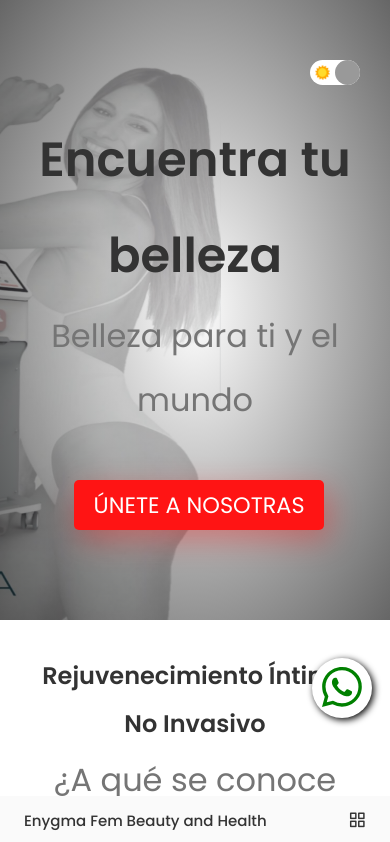
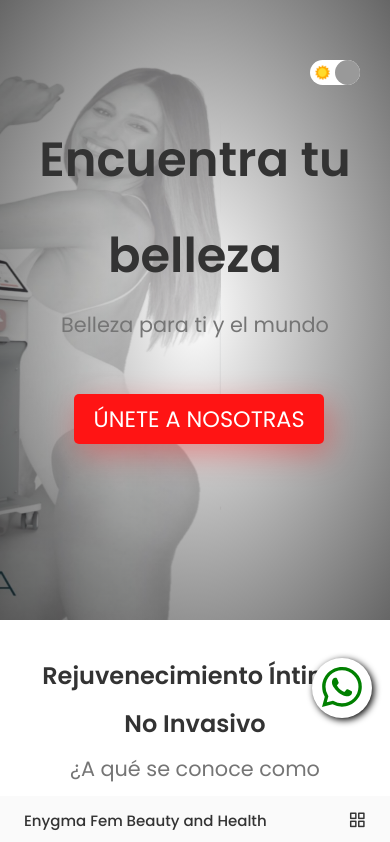
Before and after one commit to Nahuel-199/Enigma-Beaty-Page, a React (Create React App) app: page / in a window 390 px wide. Shown: the top 842 px of the page. Built offline with nearby package versions, Linux system fonts and the light colour scheme.

Commit message:
changesMedia

```diff
--- a/src/App.css
+++ b/src/App.css
@@ -202,6 +202,7 @@ img {
 
   .section__subtitle {
     margin-bottom: var(--mb-3);
+    font-size: var(--h3-font-size) ;
   }
 }
 
--- a/src/components/footer/footer.css
+++ b/src/components/footer/footer.css
@@ -73,7 +73,7 @@
 
     .logo-footer{
         margin-top: -35px;
-        right: 170px;
+        right: 157px;
         width: 45px;
         height: 35px;
     }
@@ -81,6 +81,6 @@
    .footer__social-link {
     padding: 0.25rem;
     border-radius: 0.25rem;
-    font-size: 1rem;
+    font-size: 1.8rem;
    }
 }
--- a/src/components/home/home.css
+++ b/src/components/home/home.css
@@ -96,4 +96,8 @@
   .header-btns{
     margin-left: 19%;
   }
+
+  .section__subtitle{
+    font-size: 1.3rem;
+  }
 }
```
